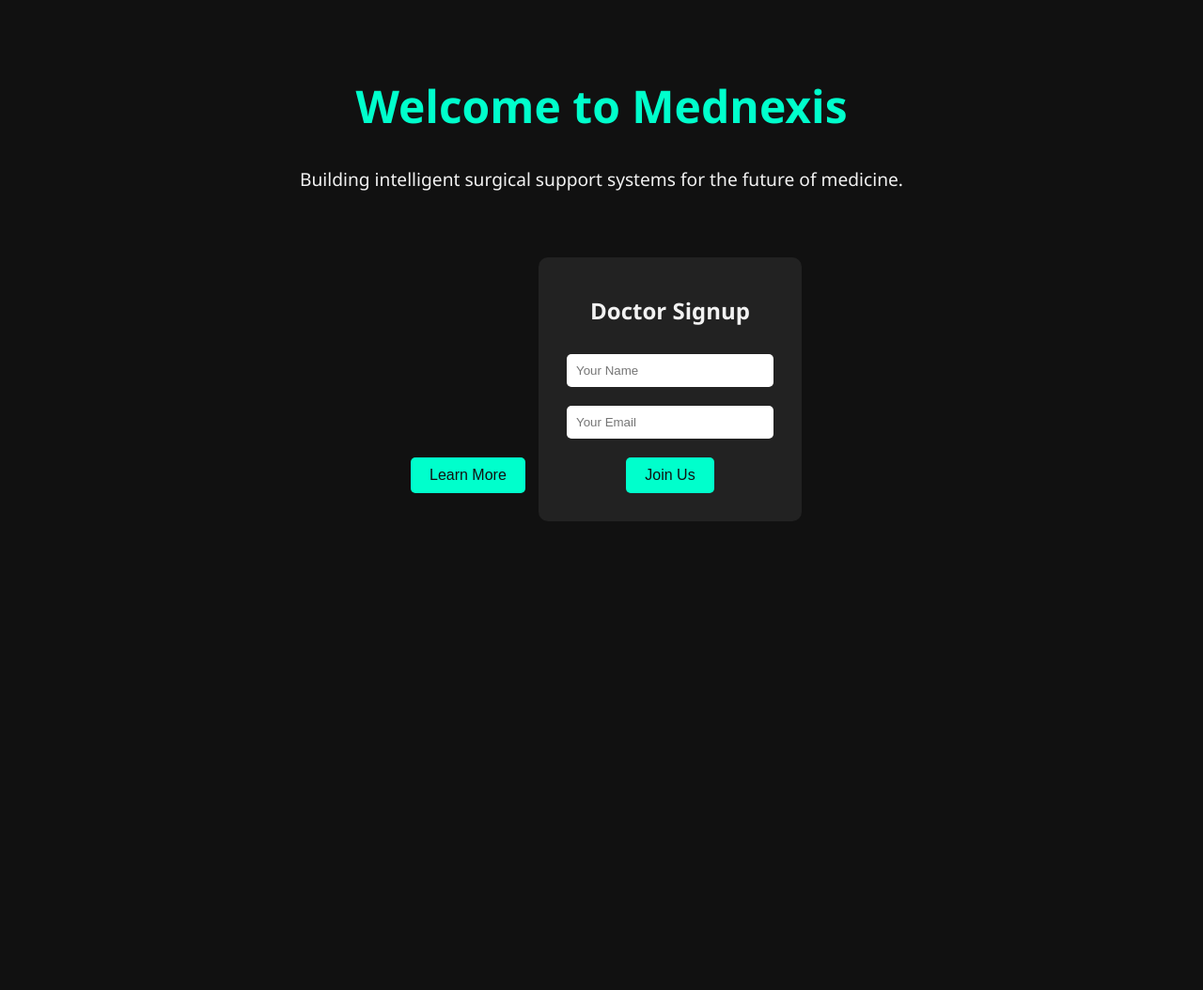
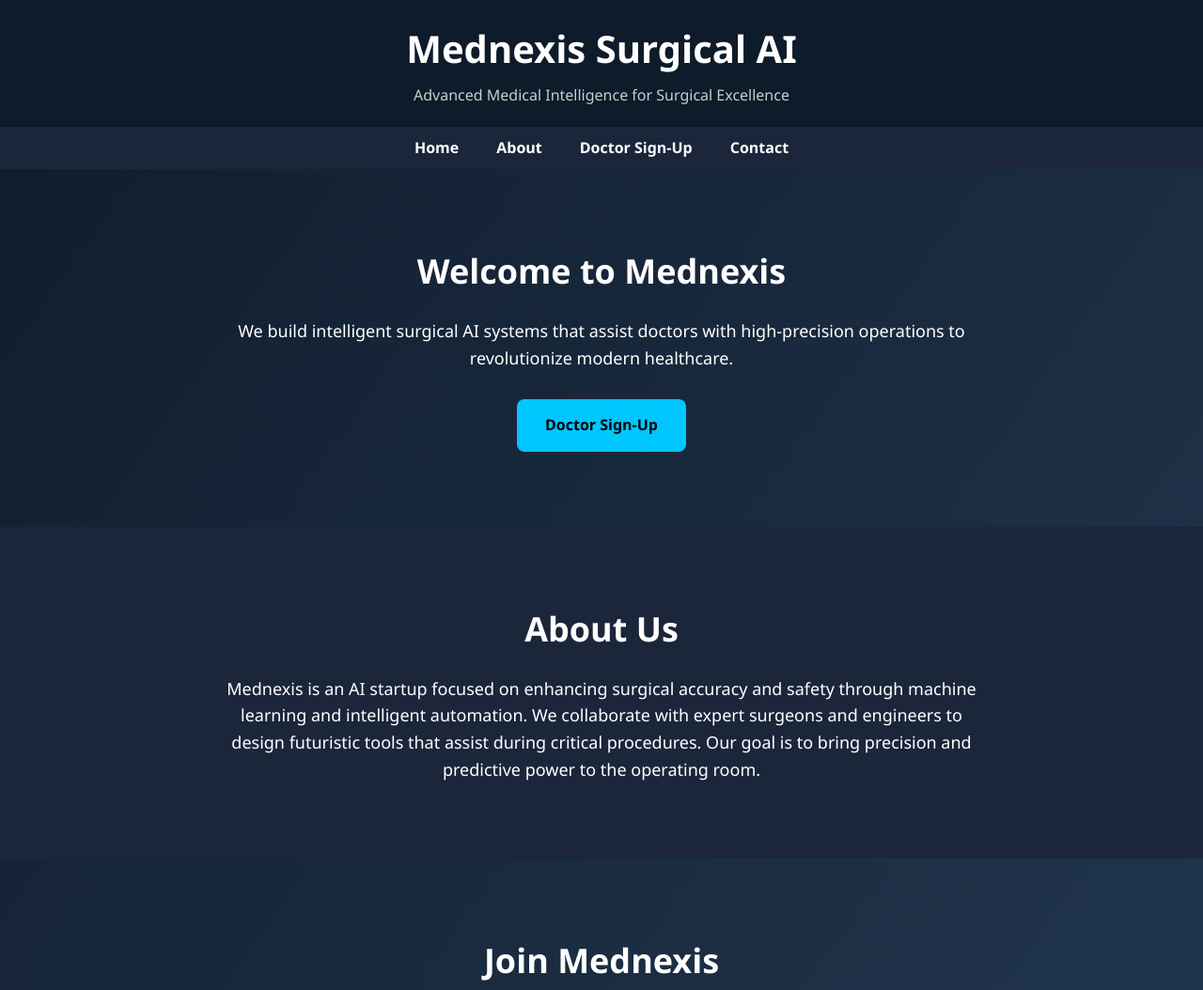
Before and after one commit to Dr-PranavGawali/drpranavgawali.github.io, a plain HTML site: page mednexis.html in a window 1280 px wide. Shown: the top 1054 px of the page at 94% size. Before the commit the page ends 800 px from the top, so only its background shows below. Drawn offline with Linux system fonts and the light colour scheme.

Commit message:
doctor-form.html

```diff
--- a/mednexis.html
+++ b/mednexis.html
@@ -1,64 +1,111 @@
-<!DOCTYPE html>
-<html lang="en">
+<!DOCTYPE html><html lang="en">
 <head>
   <meta charset="UTF-8">
-  <title>Mednexis | Future of AI Surgery</title>
+  <meta name="viewport" content="width=device-width, initial-scale=1.0">
+  <title>Mednexis Surgical AI</title>
   <style>
+    * {
+      margin: 0;
+      padding: 0;
+      box-sizing: border-box;
+    }
     body {
-      background-color: #111;
-      color: #f2f2f2;
-      font-family: 'Segoe UI', sans-serif;
+      font-family: 'Segoe UI', Tahoma, Geneva, Verdana, sans-serif;
+      background: linear-gradient(to bottom right, #101c2c, #243B55);
+      color: white;
+      line-height: 1.6;
+    }
+    header {
+      background-color: #0d1b2a;
+      padding: 20px;
       text-align: center;
-      padding: 40px;
     }
-    h1 {
-      font-size: 3em;
-      color: #00ffcc;
+    header h1 {
+      font-size: 40px;
+      margin-bottom: 5px;
     }
-    p {
-      font-size: 1.2em;
-      margin-bottom: 30px;
+    header p {
+      font-size: 16px;
+      color: #ccc;
     }
-    button {
-      background-color: #00ffcc;
-      border: none;
-      color: #111;
-      padding: 10px 20px;
-      font-size: 1em;
-      border-radius: 5px;
-      cursor: pointer;
-      margin: 10px;
+    nav {
+      display: flex;
+      justify-content: center;
+      background-color: #1b263b;
+      padding: 10px;
     }
-    button:hover {
-      background-color: #00ccaa;
+    nav a {
+      color: white;
+      text-decoration: none;
+      margin: 0 20px;
+      font-weight: bold;
+      transition: color 0.3s;
     }
-    form {
-      margin-top: 40px;
-      background: #222;
+    nav a:hover {
+      color: #00c6ff;
+    }
+    .section {
+      padding: 80px 20px;
+      text-align: center;
+    }
+    .section h2 {
+      font-size: 36px;
+      margin-bottom: 20px;
+    }
+    .section p {
+      font-size: 18px;
+      max-width: 800px;
+      margin: 0 auto;
+    }
+    .btn {
+      margin-top: 30px;
+      display: inline-block;
+      background: #00c6ff;
+      color: #000;
+      padding: 15px 30px;
+      text-decoration: none;
+      font-weight: bold;
+      border-radius: 8px;
+      transition: 0.3s;
+    }
+    .btn:hover {
+      background: #0072ff;
+      color: white;
+    }
+    footer {
+      background-color: #0d1b2a;
+      text-align: center;
       padding: 20px;
-      border-radius: 10px;
-      display: inline-block;
-    }
-    input {
-      margin: 10px;
-      padding: 10px;
-      width: 200px;
-      border-radius: 5px;
-      border: none;
+      margin-top: 50px;
     }
   </style>
 </head>
 <body>
-  <h1>Welcome to Mednexis</h1>
-  <p>Building intelligent surgical support systems for the future of medicine.</p>
-
-  <button onclick="alert('We are working on MedAI Surgical Bot v1.0')">Learn More</button>
-
-  <form>
-    <h2>Doctor Signup</h2>
-    <input type="text" placeholder="Your Name" required><br>
-    <input type="email" placeholder="Your Email" required><br>
-    <button type="submit">Join Us</button>
-  </form>
+  <header>
+    <h1>Mednexis Surgical AI</h1>
+    <p>Advanced Medical Intelligence for Surgical Excellence</p>
+  </header>  <nav>
+    <a href="#home">Home</a>
+    <a href="#about">About</a>
+    <a href="#signup">Doctor Sign-Up</a>
+    <a href="#contact">Contact</a>
+  </nav>  <section id="home" class="section">
+    <h2>Welcome to Mednexis</h2>
+    <p>We build intelligent surgical AI systems that assist doctors with high-precision operations to revolutionize modern healthcare.</p>
+    <a href="mednexis.html" class="btn">Doctor Sign-Up</a>
+  </section>  <section id="about" class="section" style="background-color:#1b263b;">
+    <h2>About Us</h2>
+    <p>Mednexis is an AI startup focused on enhancing surgical accuracy and safety through machine learning and intelligent automation. We collaborate with expert surgeons and engineers to design futuristic tools that assist during critical procedures. Our goal is to bring precision and predictive power to the operating room.</p>
+  </section>  <section id="signup" class="section">
+    <h2>Join Mednexis</h2>
+    <p>Are you a doctor looking to use cutting-edge AI to assist in surgeries? Join Mednexis and become part of the future of healthcare.</p>
+    <a href="mednexis.html" class="btn">Doctor Sign-Up Form</a>
+  </section>  <section id="contact" class="section" style="background-color:#1b263b;">
+    <h2>Contact Us</h2>
+    <p>Email: support@mednexis.in<br>Phone: +91-9876543210<br>Address: Pune, Maharashtra, India</p>
+    <a href="mailto:support@mednexis.in" class="btn">Email Us</a>
+  </section>  <footer>
+    &copy; 2025 Mednexis Pvt. Ltd. | All Rights Reserved
+  </footer>
 </body>
 </html>
```
